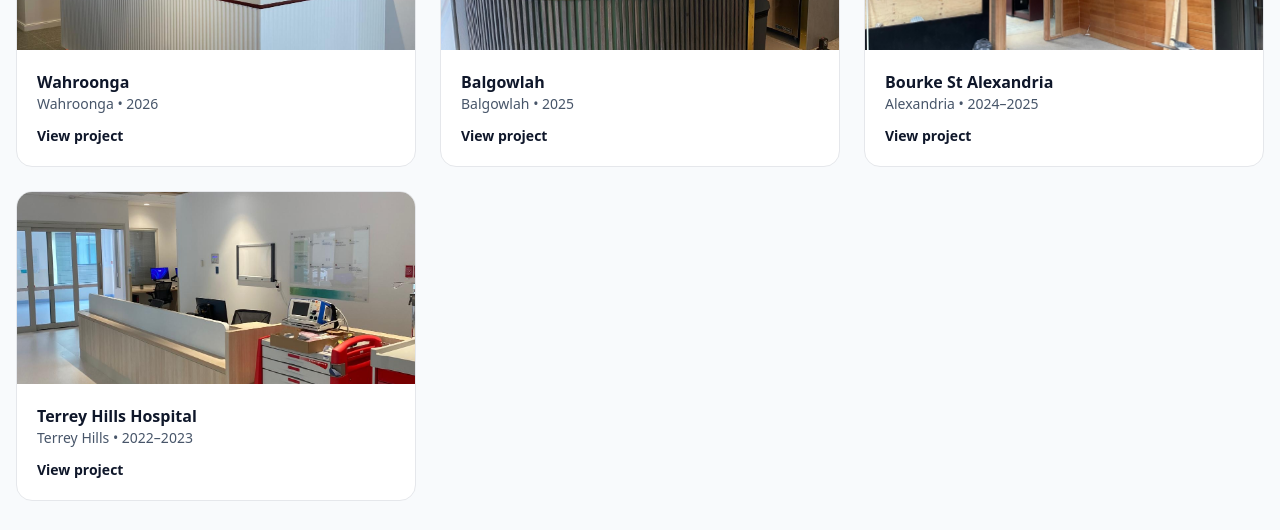
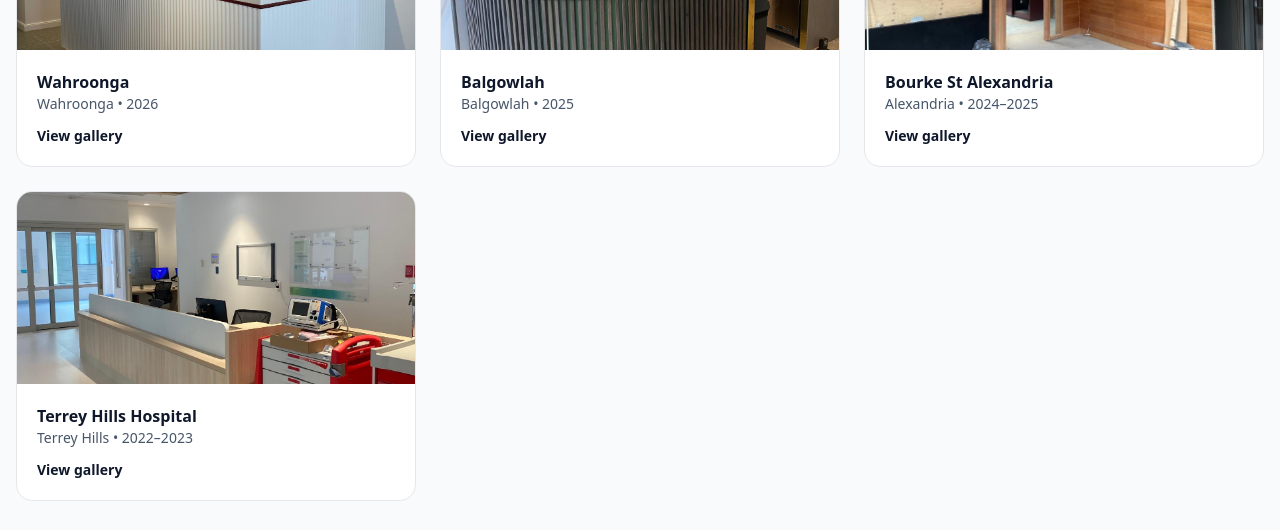
Before and after one commit to GMCandres/GMC, a React (Vite) app: page / in a window 1280 px wide. Shown: the part 3720-4250 px from the top of the page. Built offline with nearby package versions, Linux system fonts and the light colour scheme.

Commit message:
Update Projects.jsx

```diff
--- a/src/components/Projects.jsx
+++ b/src/components/Projects.jsx
@@ -133,9 +133,10 @@ export default function Projects() {
                   {project.details}
                 </p>
 
-                <p className="mt-3 text-sm font-semibold">
-                  View project
-                </p>
+<p className="mt-3 text-sm font-semibold">
+  View gallery
+</p>
+
               </div>
             </button>
           ))}
```
